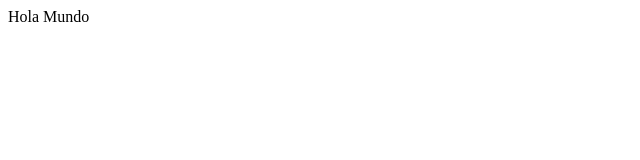
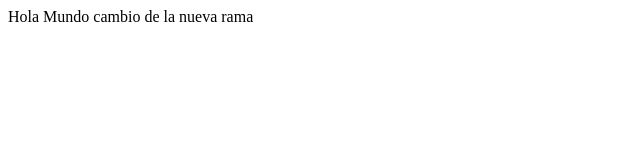
Before and after one commit to FrancoRomero11/Cursos-y-Practicas, a plain HTML site: page src/index.html in a window 1280 px wide. Shown: the whole page, without its empty margins (0-640 px from the left). Drawn offline with Linux system fonts and the light colour scheme.

Commit message:
nuevos cambios

```diff
--- a/src/index.html
+++ b/src/index.html
@@ -8,5 +8,6 @@
 </head>
 <body>
     Hola Mundo
+    cambio de la nueva rama
 </body>
 </html>
```
